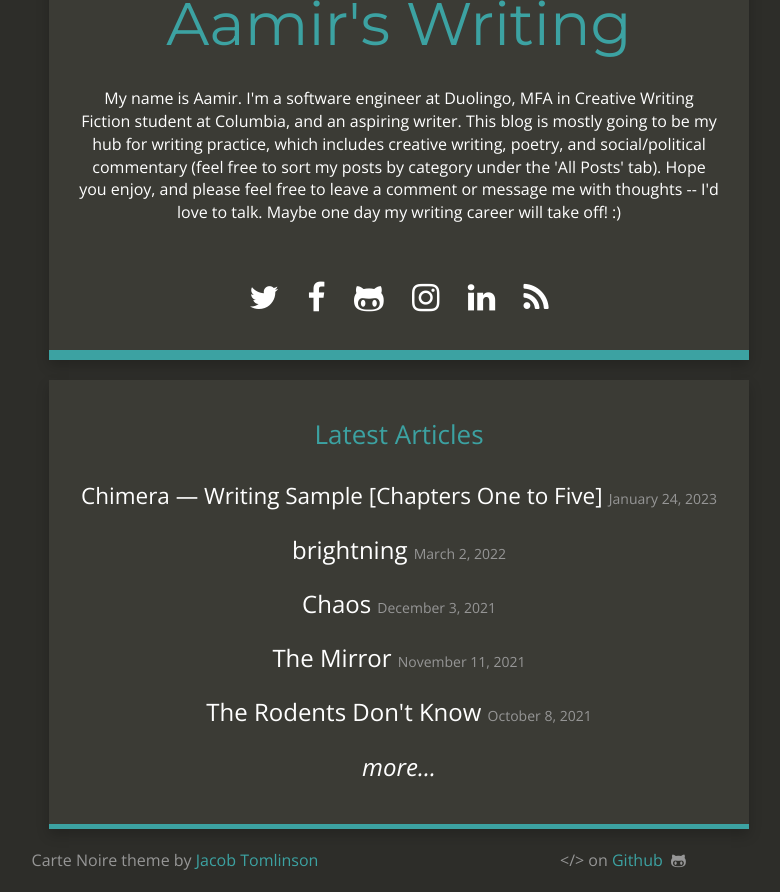
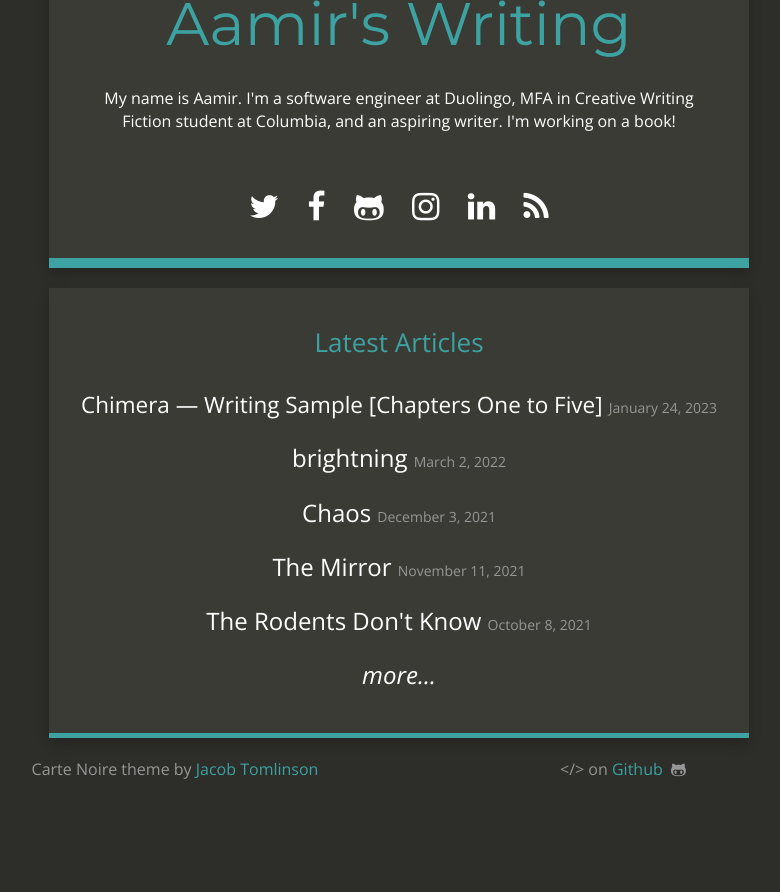
Before and after one commit to jacobtomlinson/carte-noire, a Jekyll site: the page built from index.html, in a window 1280 px wide, cut to the strip 174-1066 px from the top of the page. Shown: the whole strip, without its empty margins (241-1021 px from the left). Built offline with Jekyll 4.4.1, drawn with Linux system fonts in a browser that asks for light colours; nearby versions of some CDN libraries; after the commit the page ends 975 px from its top, so only the background shows below that.

Commit message:
Change description

```diff
--- a/_config.yml
+++ b/_config.yml
@@ -1,10 +1,10 @@
 # Site settings
 title: "Aamir's Writing"
 email: aamirazhar@gmail.com
-description: "Just a kid trying to make sense of the world around him."
+description: ""
 baseurl: ""
 url: "https://aamirazhar.me/"
-title_description: "My name is Aamir. I'm a software engineer at Duolingo, MFA in Creative Writing Fiction student at Columbia, and an aspiring writer. This blog is mostly going to be my hub for writing practice, which includes creative writing, poetry, and social/political commentary (feel free to sort my posts by category under the 'All Posts' tab). Hope you enjoy, and please feel free to leave a comment or message me with thoughts -- I'd love to talk.  Maybe one day my writing career will take off! :)"
+title_description: "My name is Aamir. I'm a software engineer at Duolingo, MFA in Creative Writing Fiction student at Columbia, and an aspiring writer. I'm working on a book!"
 title_image: "https://i.imgur.com/Akpm4oU.jpg"
 google_analytics: "UA-79202944-1"
 disqus_account: aamirazhar
```
